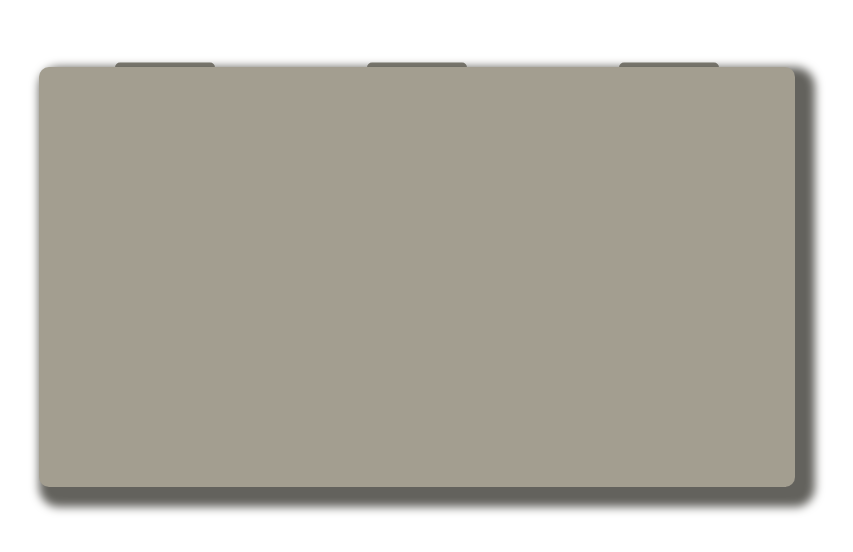
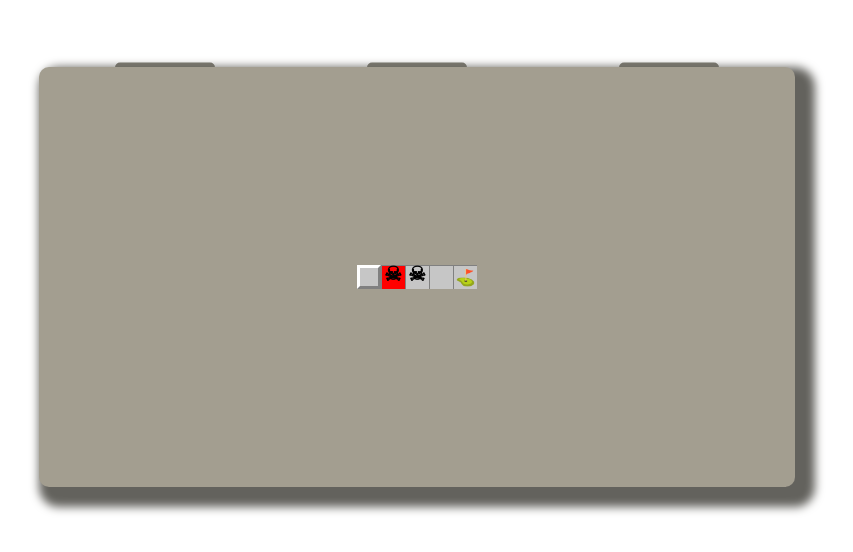
Before and after one commit to rost27zhmaylo/minesweeper, a plain HTML site: page index.html in a window 1280 px wide. Shown: the part 146-698 px from the top of the page, without its empty margins (231-1084 px from the left). Drawn offline with Linux system fonts and the light colour scheme.

Commit message:
added non numbers buttons

```diff
--- a/index.html
+++ b/index.html
@@ -15,6 +15,11 @@
         <button>Level 3</button>
     </div>
     <div class="game-container">
+        <button class="field-button initial-state"/>
+        <button class="field-button mine red"/>
+        <button class="field-button mine"/>
+        <button class="field-button"/>
+        <button class="field-button flag"/>
     </div>
 </div>
 </body>
--- a/styles.css
+++ b/styles.css
@@ -1,9 +1,22 @@
+/* #region global */
+button {
+    border: 0;
+    padding: 0;
+}
+
+button,
+button:hover,
+button:focus,
+button:active {
+    outline:0 !important;
+}
+
+/* #endregion */
 html, body {
     width: 100%;
     height: 100%;
     min-height: 100%;
     min-width: 756px;
-
 }
 
 body, .root-container {
@@ -48,7 +61,53 @@ body, .root-container {
     height: 420px;
     display: flex;
     justify-content: center;
+    align-items: center;
     border-radius: 10px;
     box-shadow: #63625d 10px 10px 10px 10px;
     z-index: 1;
 }
+
+
+.field-button {
+    position: relative;
+    width: 24px;
+    height: 24px;
+    background-color: #c6c6c6;
+    display: flex;
+    align-items: center;
+    justify-content: center;
+    border-top-width: 1.5px;
+    border-left-width: 1.5px;
+    border-style: solid;
+    border-color: #808080;
+}
+
+.field-button.initial-state {
+    border-width: 3px;
+    border-top-color: #ffffff;
+    border-left-color: #ffffff;
+    border-right-color: #808080;
+    border-bottom-color: #808080;
+}
+
+.field-button.mine::before {
+    content: "\2620";
+    font-size: 20px;
+    font-weight: bold;
+    height: 24px;
+    width: 24px;
+    position: absolute;
+    top: -4px;
+    left: -1px;
+}
+
+.field-button.mine.red {
+    background-color:red;
+}
+
+.field-button.flag::before {
+    content: "\26F3";
+    font-size: 16px;
+    color: red;
+    font-weight: bold;
+}
```
